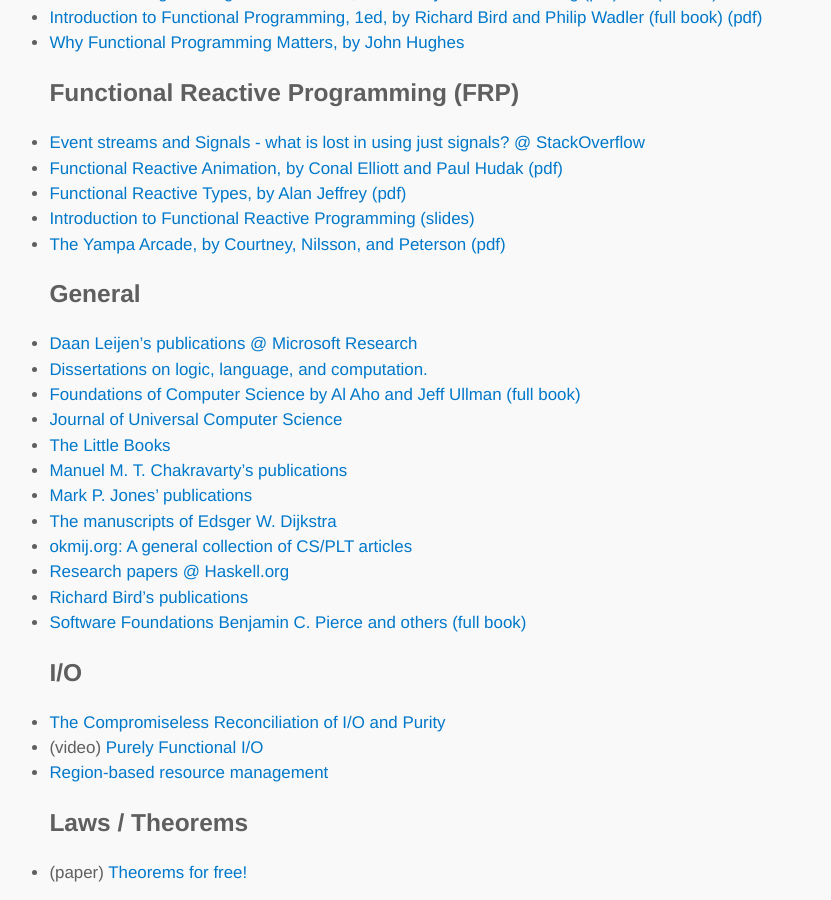
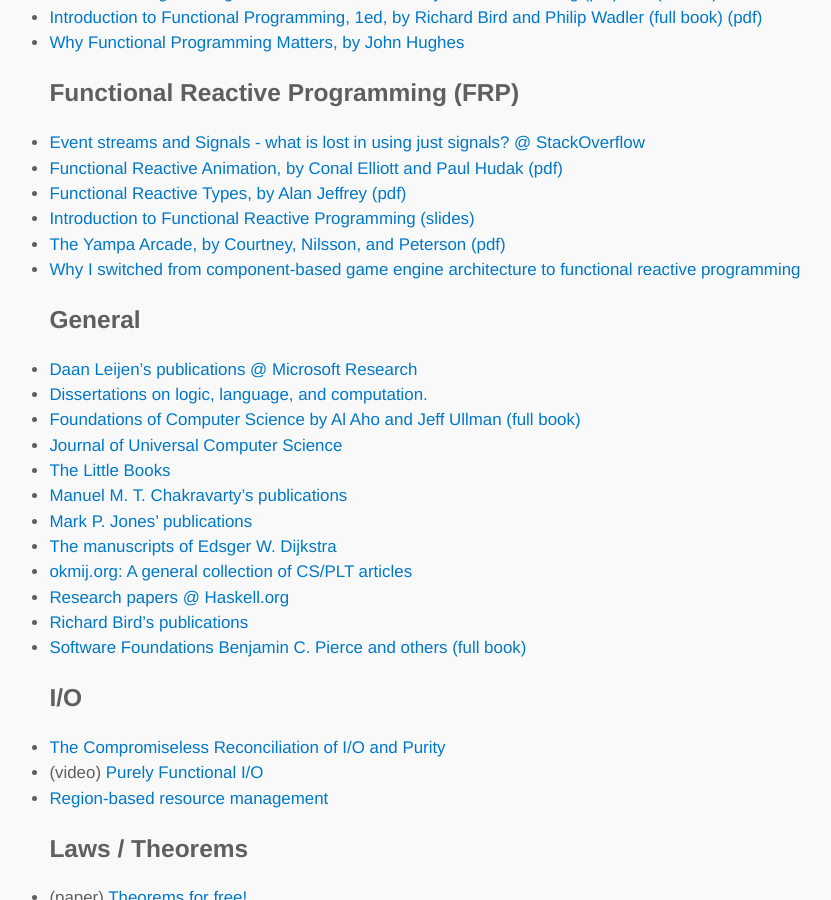
Before and after one commit to lambdatoast/lambdatoast.github.com, a Jekyll site: the page built from cs-resources/index.md, in a window 1280 px wide and 900 px high, scrolled down 3272 px. Shown: the whole window, without its empty margins (200-1031 px from the left). Built offline with Jekyll 4.4.1, drawn with Linux system fonts in a browser that asks for light colours.

Commit message:
Add link to 'Why I switched from component-based game engine architecture to functional reactive programming' blog post.

```diff
--- a/cs-resources/index.md
+++ b/cs-resources/index.md
@@ -110,6 +110,7 @@
   - [Functional Reactive Types, by Alan Jeffrey (pdf)](http://ect.bell-labs.com/who/ajeffrey/papers/lics14.pdf)
   - [Introduction to Functional Reactive Programming (slides)](http://www.slideshare.net/edwardamsden/introduction-to-functional-reactive-programming)
   - [The Yampa Arcade, by Courtney, Nilsson, and Peterson (pdf)](http://haskell.cs.yale.edu/wp-content/uploads/2011/01/yampa-arcade.pdf)
+  - [Why I switched from component-based game engine architecture to functional reactive programming](http://lambdor.net/?p=171)
 ## General
   - [Daan Leijen's publications @ Microsoft Research](http://research.microsoft.com/apps/mobile/showpage.aspx?page=/en-us/people/daan/pubs.aspx)
   - [Dissertations on logic, language, and computation.](http://www.illc.uva.nl/Research/Dissertations/)
```
